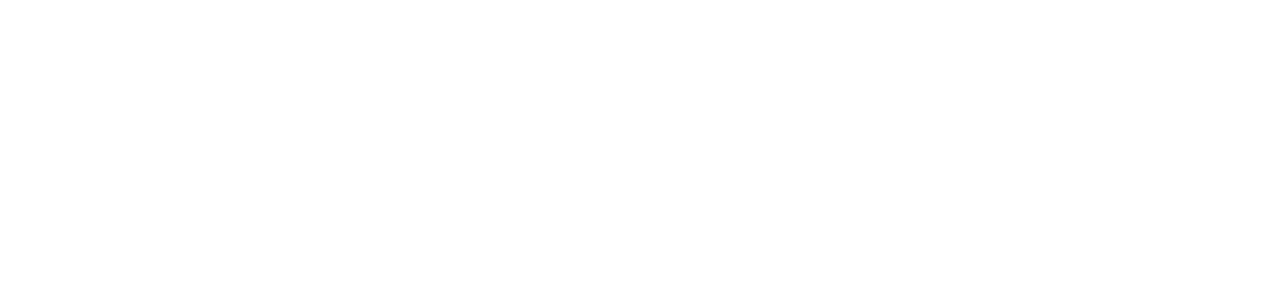
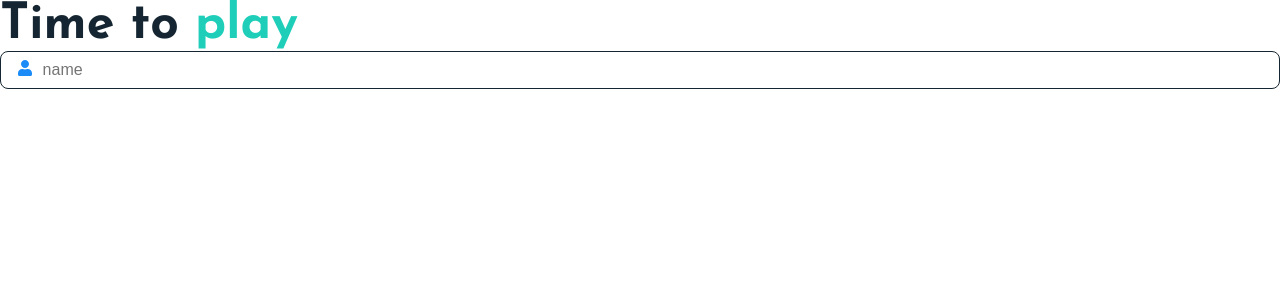
Before and after one commit to chrisachoo/gamdias, a React (Vite) app: page / in a window 1280 px wide. Shown: the top 300 px of the page. Built offline with nearby package versions, Linux system fonts and the light colour scheme.

Commit message:
reusable components added

```diff
--- a/src/App.css
+++ b/src/App.css
@@ -0,0 +1,27 @@
+* {
+    box-sizing: border-box;
+    padding: 0;
+    margin: 0;
+}
+
+.section__padding {
+    padding: 1em;
+}
+
+@media only screen and (min-width: 768px){
+    .section__padding {
+        padding: 1em 4em;
+    }
+}
+
+@media only screen and (min-width: 992px){
+    .section__padding {
+        padding: 2em 6em;
+    }
+}
+
+@media only screen and (min-width: 1200px){
+    .section__padding {
+        padding: 2em 8em;
+    }
+}
--- a/src/App.jsx
+++ b/src/App.jsx
@@ -1,10 +1,13 @@
 import React from 'react'
 import './App.css'
+import { Heading, Input } from './components'
+import { FaUser } from 'react-icons/fa';
 
 function App() {
   return (
     <div className="App">
-
+      <Heading title={`Time to`} text={` play`} />
+     <Input label={<FaUser />} type={`text`} placeholder={`name`} name='firstname' />
     </div>
   )
 }
--- /dev/null
+++ b/src/components/atoms/heading.jsx
@@ -0,0 +1,22 @@
+import React from 'react'
+import styled from 'styled-components'
+
+const HeadingText = styled.h2`
+    font-size: 50px;
+    font-weight: 700;
+    color: #152632;
+`
+
+const Span = styled.span`
+    color: #1ECEB9;
+`
+
+const Heading = ({ title, text }) => {
+    return (
+        <HeadingText>{title}
+            <Span>{text}</Span>
+        </HeadingText>
+    )
+}
+
+export default Heading
--- a/src/components/atoms/input.jsx
+++ b/src/components/atoms/input.jsx
@@ -1,9 +1,35 @@
 import React from 'react'
+import styled from 'styled-components'
 
-const Input = () => {
+const Container = styled.div`
+  padding: .5em 1em;
+  border: 1px solid #152632;
+  display: flex;
+  align-items: center;
+  border-radius: .5em;
+`
+const Input = styled.input`
+  outline: none;
+  background: #FFF;
+  color: #1B1E23;
+  padding-left: .6em;
+  border: none;
+  font-size: 1em;
+  width: 100%;
+`
+const Label = styled.label`
+  font-size: 1em;
+  align-items: center;
+  color: #1B8BF8;
+`
+
+const InputContainer = ({ label, type, placeholder, name }) => {
   return (
-    <div>Input</div>
+    <Container>
+      <Label>{label}</Label>
+      <Input type={type} placeholder={placeholder} name={name}></Input>
+    </Container>
   )
 }
 
-export default Input
+export default InputContainer
--- /dev/null
+++ b/src/components/index.js
@@ -0,0 +1,2 @@
+export { default as Input } from './atoms/input'
+export { default as Heading } from './atoms/heading'
--- a/src/index.css
+++ b/src/index.css
@@ -1,6 +1,6 @@
-@import url('https://fonts.googleapis.com/css2?family=Josefin+Sans:wght@100;200;300;400;500;600;700&display=swap');
+/* @import url('https://fonts.googleapis.com/css2?family=Josefin+Sans:wght@100;200;300;400;500;600;700&display=swap'); */
 @font-face {
-  font-family: 'Josefin Sans', sans-serif;
+  font-family: 'Josefin Sans';
   src: url('./utils/JosefinSans-VariableFont_wght.ttf');
   src: url('./utils/static/JosefinSans-Thin.ttf');
   src: url('./utils/static/JosefinSans-ExtraLight.ttf');
@@ -16,7 +16,7 @@
 
   /* COLOR PALLETE */
   --primary-background: #F0F4FB;
-  --secondary-background: ##F6F9FD;
+  --secondary-background: #F6F9FD;
 
   --primary-text: #152632;
   --secondary-text: #1ECEB9;
```
Also changed, not shown: package.json (+6 -1 lines), src/components/atoms/primary.jsx (+9 -1 lines), 1 other file (tests, documents, lock files or other folders).
